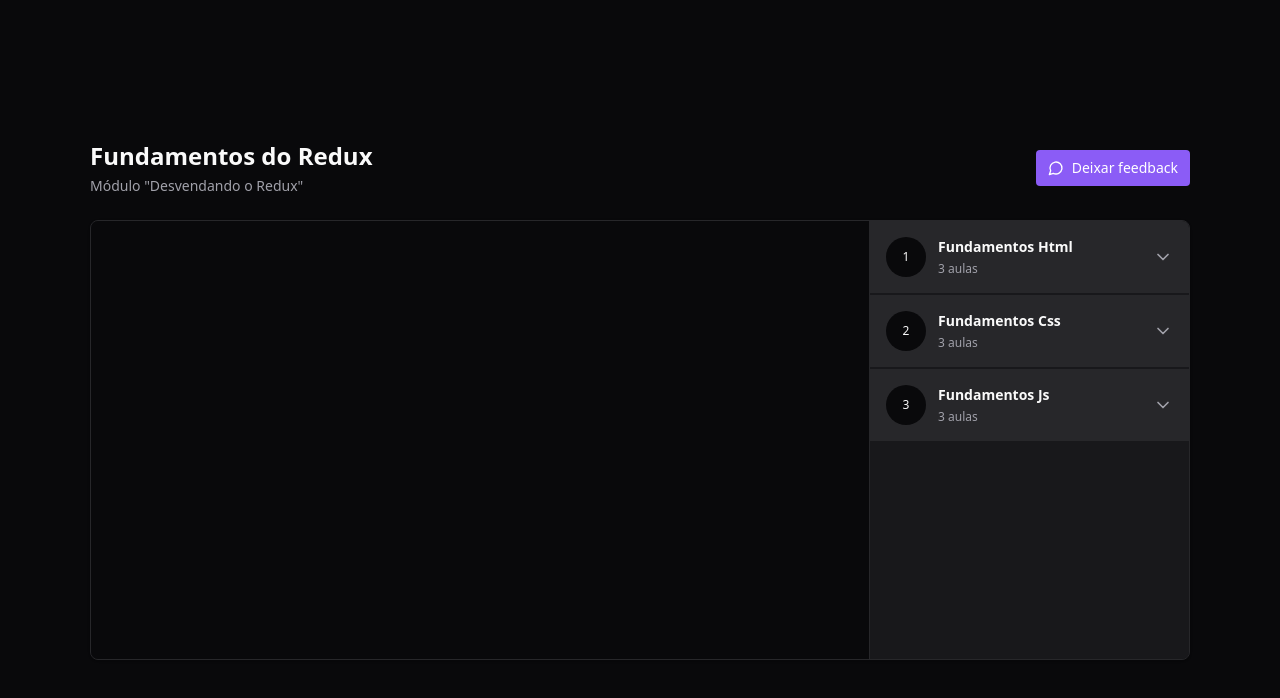
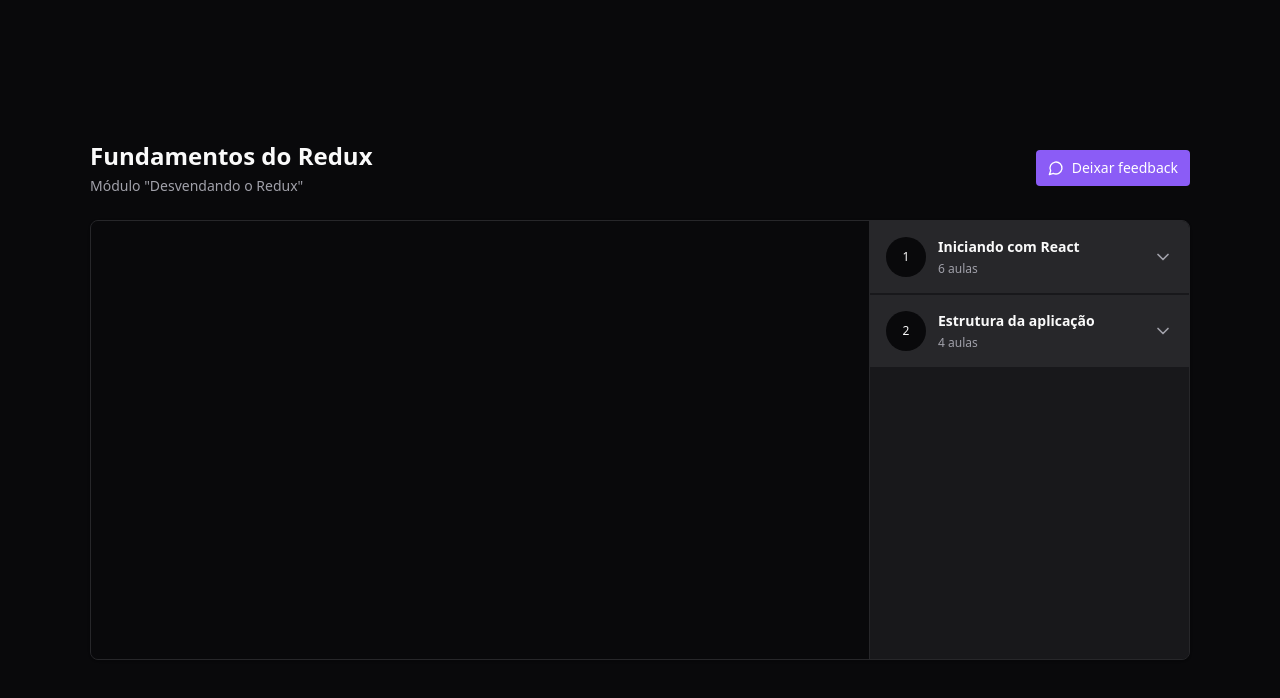
Before and after one commit to GuilhermeFRocha/video-platform, a React (Vite) app: page / in a window 1280 px wide. Shown: the top 698 px of the page. Built offline with nearby package versions, Linux system fonts and the light colour scheme.

Commit message:
render module

```diff
--- /dev/null
+++ b/src/components/AddTodo.tsx
@@ -0,0 +1,31 @@
+import { FormEvent, useState } from "react";
+import { useDispatch } from "react-redux";
+import { add } from "../store";
+
+export function AddTodo() {
+  const [newTodo, setNewTodo] = useState("");
+  const dispatch = useDispatch();
+
+  function handleNewTodo(e: FormEvent) {
+    e.preventDefault();
+    dispatch(
+      add({
+        newTodo,
+      })
+    );
+
+    setNewTodo("");
+  }
+
+  return (
+    <form onSubmit={handleNewTodo}>
+      <input
+        type="text"
+        placeholder="Novo to-do"
+        value={newTodo}
+        onChange={(e) => setNewTodo(e.target.value)}
+      />
+      <button type="submit">Adicionar</button>
+    </form>
+  );
+}
--- a/src/components/Module.tsx
+++ b/src/components/Module.tsx
@@ -2,6 +2,7 @@ import * as Collapsible from "@radix-ui/react-collapsible";
 
 import { ChevronDown } from "lucide-react";
 import { Lesson } from "./Lesson";
+import { useAppSelector } from "../store";
 
 interface ModuleProps {
   moduleIndex: number;
@@ -10,6 +11,9 @@ interface ModuleProps {
 }
 
 export function Module({ moduleIndex, title, amountOfLessons }: ModuleProps) {
+  const lessons = useAppSelector((state) => {
+    return state.player.course.modules[moduleIndex].lessons;
+  });
   return (
     <Collapsible.Root className="group">
       <Collapsible.Trigger className="flex w-full items-center gap-3 bg-zinc-800 p-4">
@@ -27,9 +31,13 @@ export function Module({ moduleIndex, title, amountOfLessons }: ModuleProps) {
 
       <Collapsible.Content>
         <nav className="relative flex flex-col gap-4 p-6">
-          <Lesson title="Fundamentos" duration="12:00" />
-          <Lesson title="Fundamentos" duration="12:00" />
-          <Lesson title="Fundamentos" duration="12:00" />
+          {lessons.map((lesson) => (
+            <Lesson
+              key={lesson.id}
+              title={lesson.title}
+              duration={lesson.duration}
+            />
+          ))}
         </nav>
       </Collapsible.Content>
     </Collapsible.Root>
--- /dev/null
+++ b/src/components/TodoList.tsx
@@ -0,0 +1,15 @@
+import { useAppSelector } from "../store";
+
+export function TodoList() {
+  const todos = useAppSelector((store) => {
+    return store.todo;
+  });
+
+  return (
+    <ul>
+      {todos.map((todo: string) => (
+        <li>{todo}</li>
+      ))}
+    </ul>
+  );
+}
--- a/src/pages/Player.tsx
+++ b/src/pages/Player.tsx
@@ -2,8 +2,13 @@ import { MessageCircle } from "lucide-react";
 import { Header } from "../components/Header";
 import { Video } from "../components/Video";
 import { Module } from "../components/Module";
+import { useAppSelector } from "../store";
 
 export function Player() {
+  const modules = useAppSelector((state) => {
+    return state.player.course.modules;
+  });
+
   return (
     <div className="h-screen bg-zinc-950 text-zinc-50 flex justify-center items-center">
       <div className="flex w-[1100px] flex-col gap-6">
@@ -22,21 +27,14 @@ export function Player() {
             className="w-80 absolute top-0 right-0 bottom-0 border-l divide-y-2 divide-zinc-900 border-zinc-800 bg-zinc-900 overflow-y-scroll scrollbar
           scrollbar-thin scrollbar-track-zinc-950 scrollbar-thumb-zinc-800"
           >
-            <Module
-              moduleIndex={0}
-              title="Fundamentos Html"
-              amountOfLessons={3}
-            />
-            <Module
-              moduleIndex={1}
-              title="Fundamentos Css"
-              amountOfLessons={3}
-            />
-            <Module
-              moduleIndex={2}
-              title="Fundamentos Js"
-              amountOfLessons={3}
-            />
+            {modules.map((module, index) => (
+              <Module
+                key={module.id}
+                moduleIndex={index}
+                title={module.title}
+                amountOfLessons={module.lessons.length}
+              />
+            ))}
           </aside>
         </main>
       </div>
--- a/src/store/index.ts
+++ b/src/store/index.ts
@@ -1,8 +1,11 @@
 import { configureStore } from "@reduxjs/toolkit";
 import { useSelector, TypedUseSelectorHook } from "react-redux";
+import { player } from "./slices/player";
 
 export const store = configureStore({
-  reducer: {},
+  reducer: {
+    player,
+  },
 });
 
 export type RootState = ReturnType<typeof store.getState>;
--- /dev/null
+++ b/src/store/slices/player.ts
@@ -0,0 +1,64 @@
+import { createSlice } from "@reduxjs/toolkit";
+
+const playerSlice = createSlice({
+  name: "player",
+  initialState: {
+    course: {
+      modules: [
+        {
+          id: "1",
+          title: "Iniciando com React",
+          lessons: [
+            { id: "Jai8w6K_GnY", title: "CSS Modules", duration: "13:45" },
+            {
+              id: "w-DW4DhDfcw",
+              title: "Estilização do Post",
+              duration: "10:05",
+            },
+            {
+              id: "D83-55LUdKE",
+              title: "Componente: Header",
+              duration: "06:33",
+            },
+            {
+              id: "W_ATsETujaY",
+              title: "Componente: Sidebar",
+              duration: "09:12",
+            },
+            { id: "Pj8dPeameYo", title: "CSS Global", duration: "03:23" },
+            {
+              id: "8KBq2vhwbac",
+              title: "Form de comentários",
+              duration: "11:34",
+            },
+          ],
+        },
+        {
+          id: "2",
+          title: "Estrutura da aplicação",
+          lessons: [
+            {
+              id: "gE48FQXRZ_o",
+              title: "Componente: Comment",
+              duration: "13:45",
+            },
+            { id: "Ng_Vk4tBl0g", title: "Responsividade", duration: "10:05" },
+            {
+              id: "h5JA3wfuW1k",
+              title: "Interações no JSX",
+              duration: "06:33",
+            },
+            {
+              id: "1G0vSTqWELg",
+              title: "Utilizando estado",
+              duration: "09:12",
+            },
+          ],
+        },
+      ],
+    },
+  },
+  reducers: {},
+});
+
+export const player = playerSlice.reducer;
```
Also changed, not shown: .eslintrc.cjs (added).
